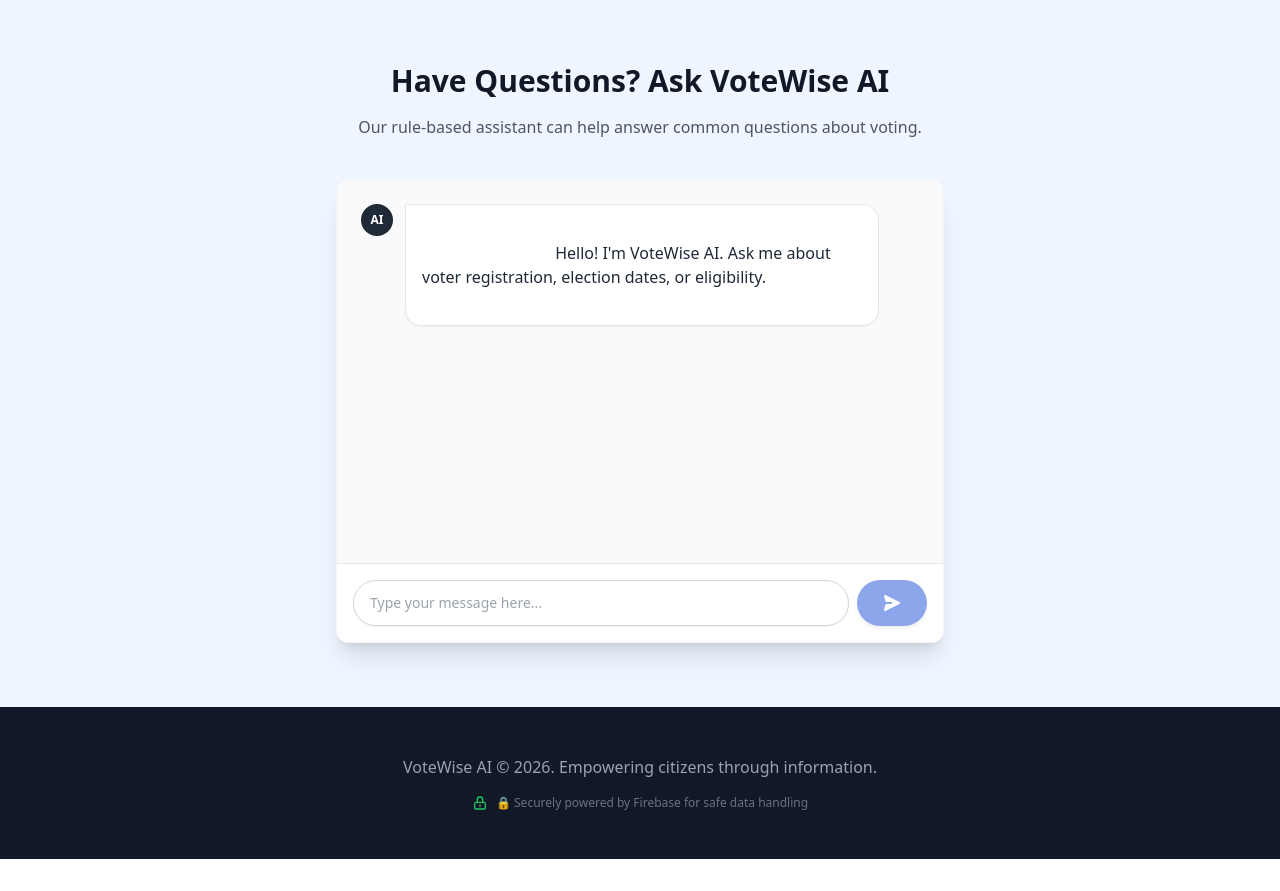
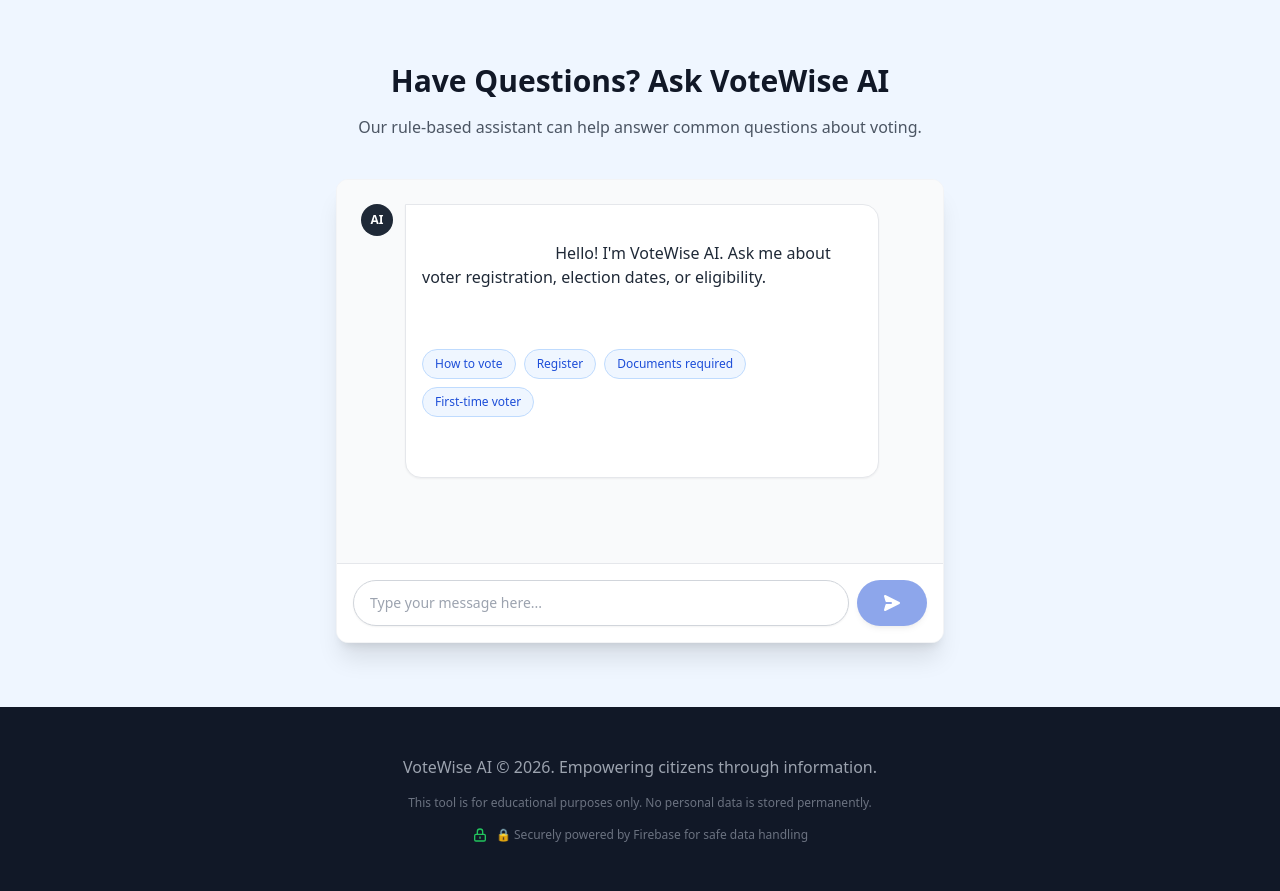
Before and after one commit to sujith0466/votewise-AI, a Flask app: page / in a window 1280 px wide. Shown: the part 2300-3191 px from the top of the page. Before the commit the page ends 3159 px from the top, so only its background shows below. Run offline with Flask 3, Linux system fonts and the light colour scheme; some libraries are stand-ins or nearby versions.

Commit message:
Updated UI

```diff
--- a/app.py
+++ b/app.py
@@ -9,6 +9,8 @@ from dotenv import load_dotenv
 load_dotenv()
 
 app = Flask(__name__)
+app.config['TEMPLATES_AUTO_RELOAD'] = True
+app.config['SEND_FILE_MAX_AGE_DEFAULT'] = 0
 
 # Initialize Firebase
 firebase_initialized = False
@@ -33,42 +35,60 @@ except Exception as e:
 def get_bot_response(user_message):
     message = user_message.lower()
 
-    if "first time voter" in message:
+    # Age/Eligibility detection
+    if ("i am" in message or "i'm" in message or "age is" in message) and any(char.isdigit() for char in message):
+        import re
+        numbers = re.findall(r'\d+', message)
+        if numbers:
+            age = int(numbers[0])
+            state_match = re.search(r'from ([a-zA-Z\s]+)', message)
+            state = state_match.group(1).strip() if state_match else "your state"
+
+            if age >= 18:
+                return (
+                    f"Great news! Since you are {age}, you are fully eligible to vote in {state.title()}.\n\n"
+                    "Next Steps:\n"
+                    "1. Check if you are on the electoral roll.\n"
+                    "2. Register to vote if you haven't already.\n"
+                    "3. Find your polling booth."
+                )
+            else:
+                return f"Since you are {age}, you must wait until you are 18 to be eligible to vote. However, it's great that you are learning about the process early!"
+
+    if "first time" in message or "new" in message or "beginner" in message:
         return (
-            "Welcome, first-time voter! Here is how to get started:\n"
-            "1. Check if you are eligible (e.g., 18+ years old and a citizen).\n"
-            "2. Register to vote online or at your local election office.\n"
-            "3. Find your designated polling booth before Election Day.\n"
-            "4. Bring a valid photo ID when you go to vote.\n"
-            "5. Don't hesitate to ask polling officers for help on the day!"
+            "Welcome to the democratic process! Here is a step-by-step guide for beginners:\n"
+            "1. Check eligibility: Ensure you are 18+ and a citizen.\n"
+            "2. Register: Apply for your Voter ID card online or offline.\n"
+            "3. Get voter ID: Keep your Voter ID (EPIC) ready.\n"
+            "4. Visit polling booth: Find your assigned station before Election Day.\n"
+            "5. Cast vote using EVM: Follow instructions at the booth to cast your vote securely."
         )
     elif "how to vote" in message:
         return (
-            "Here is how to vote:\n"
-            "1. Register as a voter.\n"
-            "2. Verify your name in the voter list.\n"
-            "3. Visit the polling booth on election day.\n"
-            "4. Cast your vote using the EVM or mail-in ballot.\n"
-            "5. Confirm your vote was recorded."
+            "Here is how you cast your vote:\n"
+            "1. Enter the polling station and show your ID to the polling officer.\n"
+            "2. Proceed to the voting compartment.\n"
+            "3. Press the blue button on the Electronic Voting Machine (EVM) next to your chosen candidate.\n"
+            "4. Wait for the beep sound to confirm your vote was recorded."
         )
     elif "register" in message:
         return (
-            "Steps to register to vote:\n"
-            "• Visit your local election office or official voter portal online.\n"
-            "• Fill out the voter registration form.\n"
-            "• Submit valid proof of identity and address.\n"
-            "• Check your application status online to ensure you are on the list."
+            "To register to vote:\n"
+            "1. Visit the official Election Commission Voter Portal.\n"
+            "2. Fill out the new voter registration form (usually Form 6).\n"
+            "3. Upload a passport-size photo, age proof, and address proof.\n"
+            "4. Submit the form and track your application status online."
         )
     elif "evm" in message:
         return (
-            "EVM stands for Electronic Voting Machine.\n"
+            "An Electronic Voting Machine (EVM) is used to record votes securely.\n"
             "• It consists of a Control Unit and a Balloting Unit.\n"
-            "• You simply press the button next to your chosen candidate's symbol.\n"
-            "• It is fast, secure, and speeds up the counting process significantly."
+            "• It prevents tampering and ensures quick counting of votes."
         )
     elif "nota" in message:
         return (
-            "NOTA means 'None of the Above'.\n"
+            "NOTA stands for 'None of the Above'.\n"
             "• It is an option on the EVM for voters who do not wish to vote for any of the listed candidates.\n"
             "• It allows you to exercise your democratic right to vote without compromising your personal choice."
         )
@@ -82,11 +102,10 @@ def get_bot_response(user_message):
         )
     elif "where to vote" in message or "polling booth" in message or "location" in message:
         return (
-            "To find your polling booth or voting location:\n"
-            "1. Visit your state or national election commission website.\n"
-            "2. Look for the 'Find My Polling Station' or 'Voter Search' tool.\n"
-            "3. Enter your Voter ID number or personal details to find the exact address.\n"
-            "4. Make sure to double-check the location a few days before Election Day!"
+            "To find your polling booth:\n"
+            "• Visit the official Election Commission website.\n"
+            "• Enter your voter ID (EPIC number) or personal details.\n"
+            "• Locate your nearest assigned polling station on the map."
         )
     elif "election process" in message:
         return (
@@ -99,13 +118,11 @@ def get_bot_response(user_message):
         )
     else:
         return (
-            "I can help with:\n"
+            "Try asking:\n"
             "• How to vote\n"
-            "• Voter registration\n"
             "• Documents required\n"
-            "• Where to vote\n"
-            "• EVM & NOTA\n\n"
-            "Try asking one of these!"
+            "• First-time voter guide\n"
+            "• Where to vote"
         )
 
 @app.route("/")
--- a/static/js/script.js
+++ b/static/js/script.js
@@ -160,6 +160,19 @@ document.addEventListener('DOMContentLoaded', () => {
         });
     }
 
+    // Quick Reply Buttons Logic
+    document.addEventListener('click', (e) => {
+        if (e.target.classList.contains('quick-reply-btn')) {
+            const text = e.target.textContent;
+            if (chatInput) {
+                chatInput.value = text;
+                chatSubmitBtn.disabled = false;
+                // Auto-submit the form
+                chatForm.dispatchEvent(new Event('submit', { cancelable: true, bubbles: true }));
+            }
+        }
+    });
+
     // 3. Highlight active navbar section on scroll
     const sections = document.querySelectorAll('section');
     const navLinks = document.querySelectorAll('nav a');
@@ -183,4 +196,20 @@ document.addEventListener('DOMContentLoaded', () => {
             }
         });
     });
+
+    // FORCE HARD FIX (GUARANTEED) to overcome aggressive browser HTML caching
+    const dropdown = document.getElementById("state");
+    if (dropdown) {
+        dropdown.innerHTML = `
+            <option value="" disabled selected>Select your state</option>
+            <option value="Andhra Pradesh">Andhra Pradesh</option>
+            <option value="Telangana">Telangana</option>
+            <option value="Tamil Nadu">Tamil Nadu</option>
+            <option value="Karnataka">Karnataka</option>
+            <option value="Maharashtra">Maharashtra</option>
+            <option value="Delhi</option>
+            <option value="Odisha">Odisha</option>
+            <option value="West Bengal">West Bengal</option>
+        `;
+    }
 });
--- a/templates/index.html
+++ b/templates/index.html
@@ -214,6 +242,13 @@
                             <div class="flex-shrink-0 w-8 h-8 rounded-full bg-gray-800 flex items-center justify-center text-white font-bold text-xs">AI</div>
                             <div class="bg-white border border-gray-200 rounded-2xl rounded-tl-none px-4 py-3 text-gray-800 shadow-sm max-w-[85%] whitespace-pre-wrap">
                                 Hello! I'm VoteWise AI. Ask me about voter registration, election dates, or eligibility.
+
+                                <div class="mt-3 flex flex-wrap gap-2">
+                                    <button type="button" class="quick-reply-btn text-xs bg-blue-50 text-blue-700 border border-blue-200 rounded-full px-3 py-1.5 hover:bg-blue-100 transition-colors">How to vote</button>
+                                    <button type="button" class="quick-reply-btn text-xs bg-blue-50 text-blue-700 border border-blue-200 rounded-full px-3 py-1.5 hover:bg-blue-100 transition-colors">Register</button>
+                                    <button type="button" class="quick-reply-btn text-xs bg-blue-50 text-blue-700 border border-blue-200 rounded-full px-3 py-1.5 hover:bg-blue-100 transition-colors">Documents required</button>
+                                    <button type="button" class="quick-reply-btn text-xs bg-blue-50 text-blue-700 border border-blue-200 rounded-full px-3 py-1.5 hover:bg-blue-100 transition-colors">First-time voter</button>
+                                </div>
                             </div>
                         </div>
                     </div>
@@ -236,6 +271,7 @@
     <footer class="bg-gray-900 text-white py-12">
         <div class="max-w-7xl mx-auto px-4 sm:px-6 lg:px-8 text-center space-y-4">
             <p class="text-gray-400 font-medium">VoteWise AI &copy; 2026. Empowering citizens through information.</p>
+            <p class="text-xs text-gray-500 max-w-2xl mx-auto">This tool is for educational purposes only. No personal data is stored permanently.</p>
             <p class="text-xs text-gray-500 font-medium flex items-center justify-center gap-2">
                 <svg xmlns="http://www.w3.org/2000/svg" class="h-4 w-4 text-green-500" fill="none" viewBox="0 0 24 24" stroke="currentColor">
                     <path stroke-linecap="round" stroke-linejoin="round" stroke-width="2" d="M12 15v2m-6 4h12a2 2 0 002-2v-6a2 2 0 00-2-2H6a2 2 0 00-2 2v6a2 2 0 002 2zm10-10V7a4 4 0 00-8 0v4h8z" />
```
Also changed, not shown: other parts of templates/index.html (+34 -6 lines).
